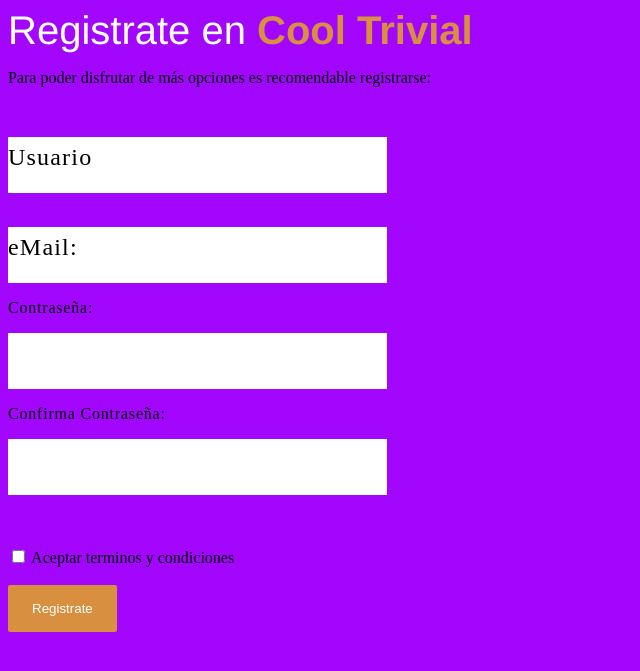
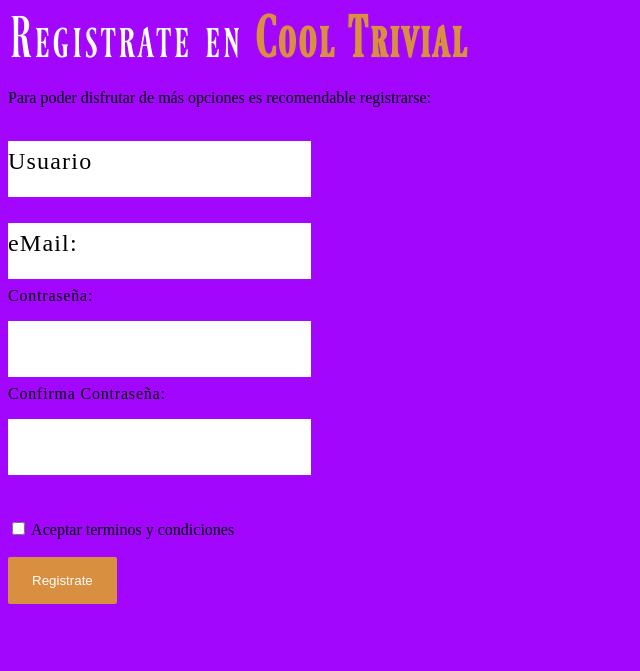
Before and after one commit to teachingphp/trivial, a PHP site: page /trivial/view/RegistrarseTrivial.php in a window 1280 px wide. Shown: the top 671 px of the page, without its empty margins (0-640 px from the left). Run offline with PHP 8.4, Linux system fonts and the light colour scheme; some libraries are stand-ins or nearby versions.

Commit message:
Afegit Font Guay

```diff
--- a/css/RegistrarseTrivial.css
+++ b/css/RegistrarseTrivial.css
@@ -64,15 +64,15 @@
   }
 
   h1 span{
-    font-family: Montserrat,Helvetica,sans-serif;
+    font-family:'NoiceFx' ;
     font-weight: 700;
     color: #d98f40;
   }
 
 h1{
-  font-family: Montserrat,Helvetica,sans-serif;
+  font-family: 'NoiceFx';
     font-weight: lighter;
-    font-size: 40px;
+    font-size: 50px;
     font-style: normal;
     font-stretch: normal;
     line-height: normal;
@@ -108,12 +108,12 @@
 
 .column {
   float: left;
-  width: 50%;
+  width: 40%;
 }
 
 
 form {
-  margin: 2em 0;
+  margin: 1em 0;
 }
 /**
 * Make the field a flex-container, reverse the order so label is on top.
@@ -122,7 +122,7 @@
 .field {
   display: flex;
   flex-flow: column-reverse;
-  margin-bottom: 1em;
+  margin-bottom: 0.5em;
 }
 /**
 * Add a transition to the label and input.
@@ -194,3 +194,10 @@
   transform: translate(0, 0) scale(1);
   cursor: pointer;
 }
+
+@font-face {
+  font-family: 'NoiceFx';
+  src: url('../files/sources/fuentes/ferrum.woff2') format('woff2');
+  font-weight: normal;
+  font-style: normal;
+}
```
Also changed, not shown: files/sources/fuentes/ferrum.woff2 (added).
